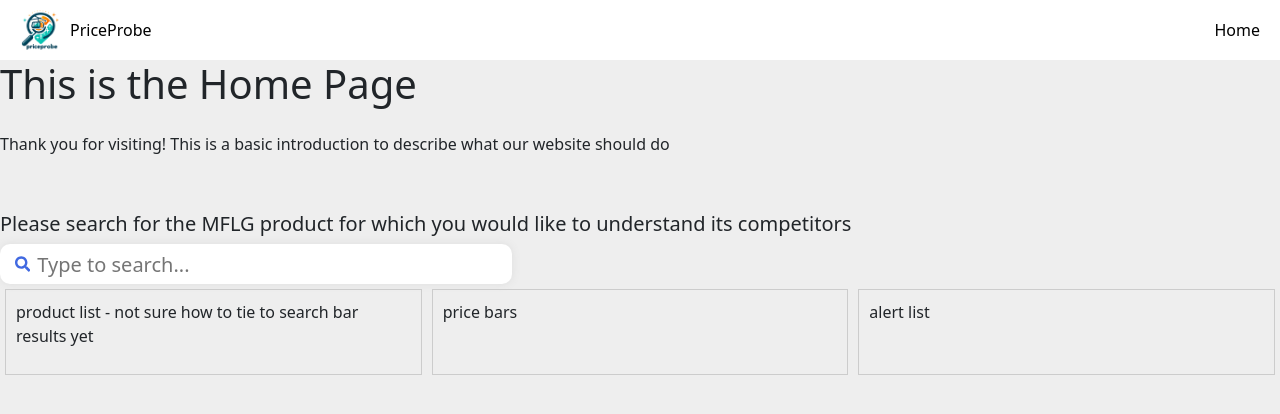
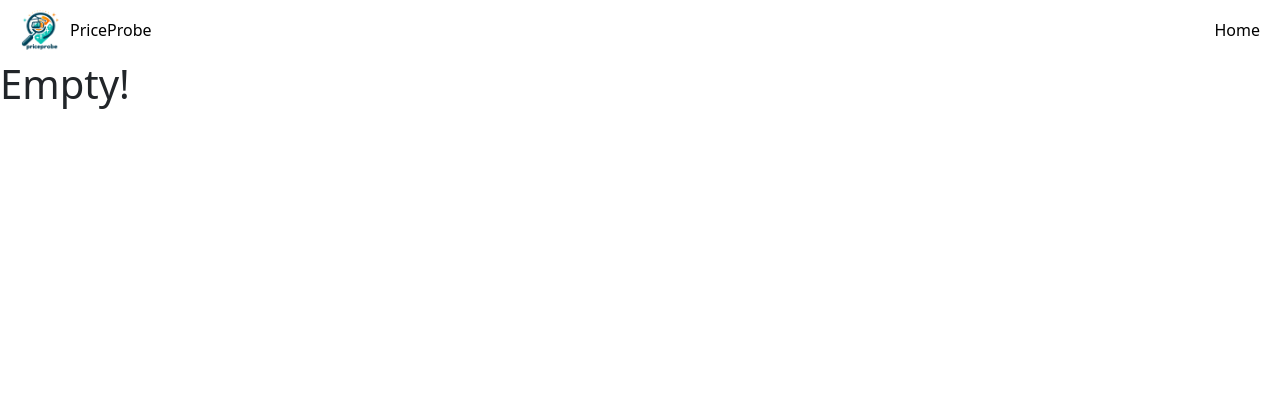
Before and after one commit to shotnothing/TeamPower8, a Next.js app in the folder webapp/: page /home in a window 1280 px wide. Shown: the top 414 px of the page. Built offline with nearby package versions, Linux system fonts and the light colour scheme.

Commit message:
Revert "basic homepage w components"
This reverts commit 4b89364d3f565ea1d8ab90f8db6c3effdda54d58.

```diff
--- a/webapp/package.json
+++ b/webapp/package.json
@@ -12,12 +12,11 @@
     "bootstrap": "^5.3.3",
     "next": "14.1.3",
     "react": "^18",
-    "react-dom": "^18",
-    "react-icons": "^5.0.1"
+    "react-dom": "^18"
   },
   "devDependencies": {
     "@types/node": "^20",
-    "@types/react": "18.2.69",
+    "@types/react": "^18",
     "@types/react-dom": "^18",
     "autoprefixer": "^10.0.1",
     "eslint": "^8",
--- a/webapp/src/app/home/components/introduction.tsx
+++ /dev/null
@@ -1,15 +0,0 @@
-import React from 'react';
-
-const Introduction: React.FC = () => {
-  return (
-    <div>
-      {/* <h1 className="text-3xl font-bold">Welcome to our website</h1> */}
-      <p className="text-gray-700 mt-4">
-        Thank you for visiting! This is a basic introduction to describe
-        what our website should do
-      </p>
-    </div>
-  );
-};
-
-export default Introduction;
--- a/webapp/src/app/home/components/search_bar.css
+++ /dev/null
@@ -1,28 +0,0 @@
-.input-wrapper{
-    width: 40%;
-    height: 2.5rem;
-    border: none;
-    border-radius: 10px;
-    padding: 0 15px;
-    box-shadow: 0px 0px 8px #ddd;
-    background-color: white;
-    display: flex;
-    align-items: center;
-}
-
-input {
-    background-color: transparent;
-    border: none;
-    height: 100%;
-    font-size: 1.25rem;
-    width: 100%;
-    margin-left: 5px;
-}
-
-input:focus {
-    outline: none;
-}
-
-#search-icon {
-    color: royalblue;
-}
--- a/webapp/src/app/home/components/search_bar.tsx
+++ /dev/null
@@ -1,17 +0,0 @@
-import React from 'react';
-import { FaSearch } from "react-icons/fa";
-import './search_bar.css'
-
-const search_bar = () => {
-    // const [input, setInput] = useState("");
-    return (
-        <div className='input-wrapper'>
-            <FaSearch id="search-icon" />
-            <input placeholder='Type to search...' />
-        </div>
-    )
-}
-
-export default search_bar
-
-// https://www.youtube.com/watch?v=sWVgMcz8Q44
--- a/webapp/src/app/home/components/search_bar_lst.json
+++ /dev/null
@@ -1,6 +0,0 @@
-[
-    { "id": 1, "name": "Apple" },
-    { "id": 2, "name": "Banana" },
-    { "id": 3, "name": "Orange" },
-    { "id": 4, "name": "Pear" }
-  ]
--- a/webapp/src/app/home/page.tsx
+++ b/webapp/src/app/home/page.tsx
@@ -1,39 +1,3 @@
-import React from 'react';
-import './styles.modules.css';
-import Introduction from './components/introduction';
-import SearchBar from './components/search_bar';
-
-const HomePage: React.FC = () => {
-
-    return (
-        <div className='home-page'>
-            <h1>This is the Home Page</h1>
-
-            <div className='introduction-container'>
-                <Introduction />
-            </div>
-
-            <div className='search-bar-container'>
-                <h5>Please search for the MFLG product for which you would like to understand its competitors</h5>
-                {/* <SearchBar /> */}
-                <SearchBar />
-            </div>
-
-            <div className='alert-dashboard'>
-                <div className='product-list-container'>
-                    <p>product list - not sure how to tie to search bar results yet</p>
-                </div>
-
-                <div className='price-bar-container'>
-                    <p> price bars</p>
-                </div>
-
-                <div className='product-list-container'>
-                    <p> alert list</p>
-                </div>
-            </div>
-        </div>
-    );
-};
-
-export default HomePage;
+export default function Empty () {
+    return <h1>Empty!</h1>
+}
--- a/webapp/src/app/home/styles.modules.css
+++ /dev/null
@@ -1,32 +0,0 @@
-.home-page {
-    background-color: #eee;
-    width: 100vw;
-    height: 100vh;
-  }
-
-.search-bar-container {
-    padding-top: 5vh;
-    /* width: 40%; */
-    /* margin: auto; */
-    /* display: flex;
-    flex-direction: column; */
-    /* min-width: 300px; */
-    }
-
-.alert-dashboard {
-      display: flex;
-      flex-direction: column;
-  }
-
-.product-list-container, .price-bar-container, .alert-list-container {
-    flex: 1;
-    border: 1px solid #ccc;
-    padding: 10px;
-    margin: 5px;
-}
-
-@media (min-width: 768px) {
-    .alert-dashboard {
-        flex-direction: row;
-    }
-}
```
Also changed, not shown: 2 other files (tests, documents, lock files or other folders).
